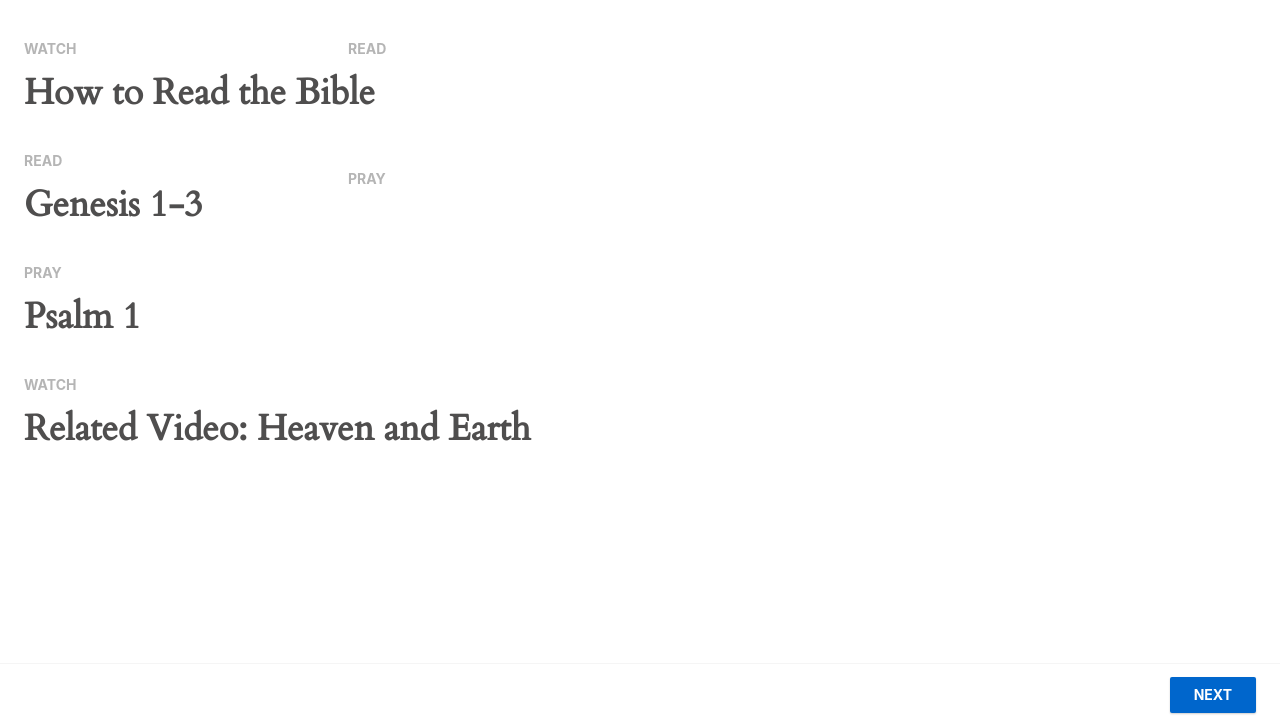
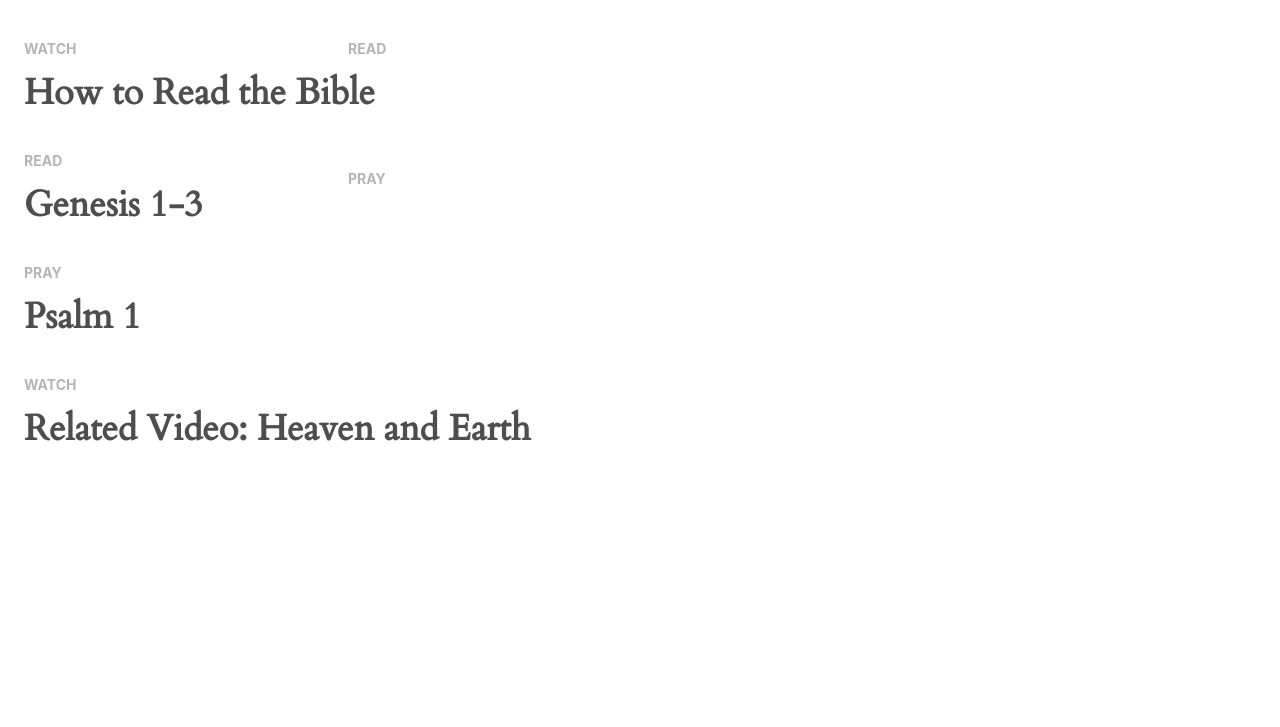
Before and after one commit to ReadScriptureChromeExtenders/ReadScriptureChromeExtension, a browser extension: page static/index.html in a window 1280 px wide. Both pictures are taken after a click on the element "NEXT". Shown: the part 73-800 px from the top of the page. Drawn offline with nearby package versions, Linux system fonts and the light colour scheme; files that its build step writes are made by us from their sources; no server answers.

Commit message:
footer fixes

```diff
--- a/scripts/main.js
+++ b/scripts/main.js
@@ -124,7 +124,6 @@ window.api = (function () {
 			  .then(res => res.json())
 			  .then(chapterJSON => {
 			  	chapterName = chapterJSON.title;
-			  	document.getElementById('chapterName').innerHTML = api.getChapterName();
 			  }
 			  ).catch(err => console.error(err))
         },
@@ -241,20 +240,27 @@ function jumpTo(day) {
         	document.getElementById('read').innerHTML = '';
         	document.getElementById('watch').innerHTML = '';
         	document.getElementById('pray').innerHTML = '';
+        	var footerNav = document.getElementById("footer-nav");
+        	footerNav.className = ""
         }
         	)
         .then(() => {
         	renderWatchText(api.getWatchArray());
         	getBookText(api.getReadArray());
-        	api.getChapter(api.getChapterId());
+        	api.getChapter(api.getChapterId())
+        	.then(() => {
+        		document.getElementById('chapterName').innerHTML = api.getChapterName();
+        	});;
         	document.getElementById('dayLongForm').innerHTML = api.getPlanDayLongForm();
-        });
+        })
 }
 
 
-footerNav = document.getElementById("footer-nav");
 
-var showFooter = function() {
+
+
+function showFooter () {
+  var footerNav = document.getElementById("footer-nav");
   var y = window.scrollY;
   var contentHeight = document.getElementsByTagName('body')[0].clientHeight;
   var windowHeight = window.innerHeight;
--- a/static/index.html
+++ b/static/index.html
@@ -63,7 +63,7 @@
     <div id="picker-previous">
   	</div>
   	<div id="picker-next">
-  		<a class="btn" href="javascript:void(0);" onclick="api.getPlan(api.getPlanDay() + 1);">Next</a>
+  		<a class="btn">Next</a>
   	</div>
   </footer>
   <script src="/../scripts/main.js"></script>
```
